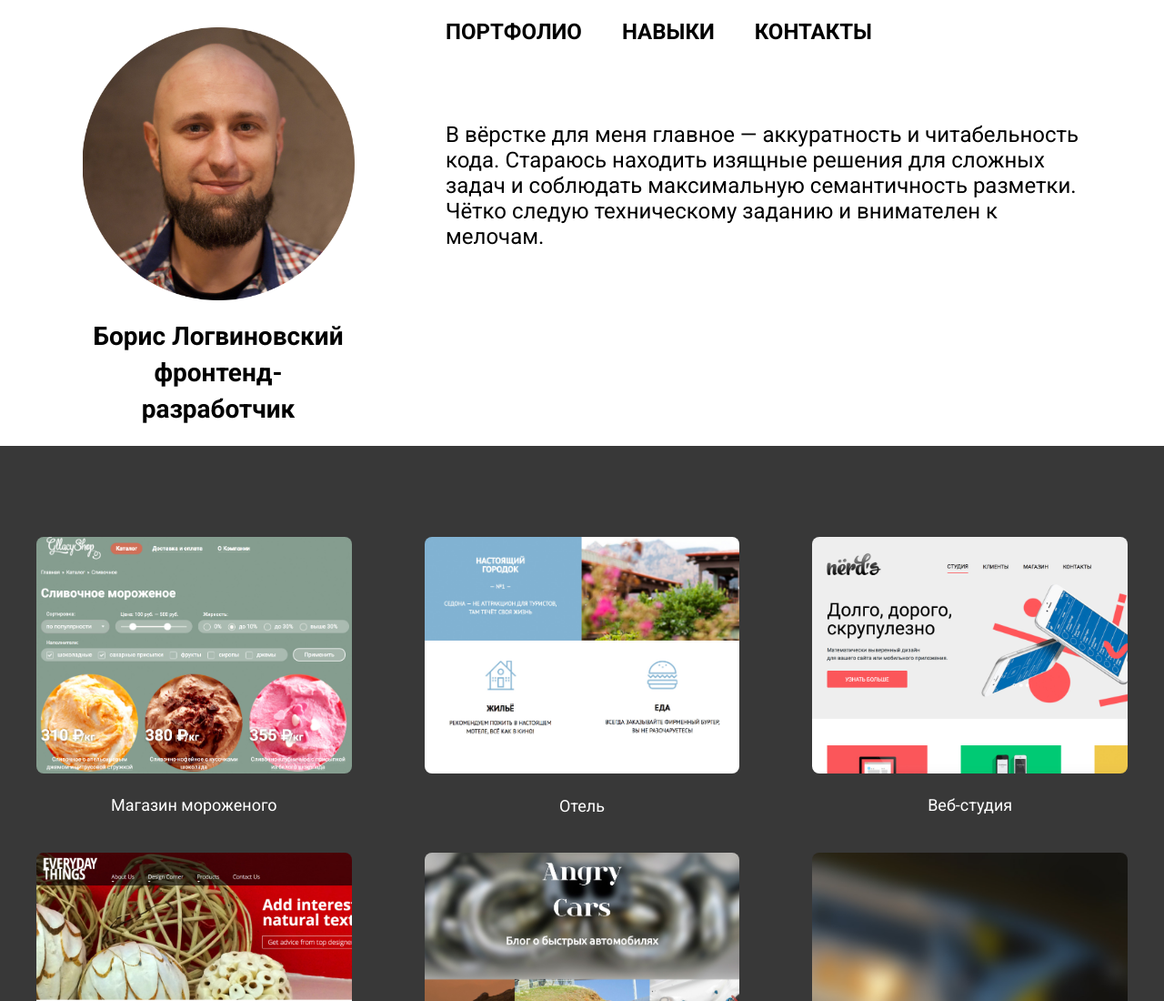
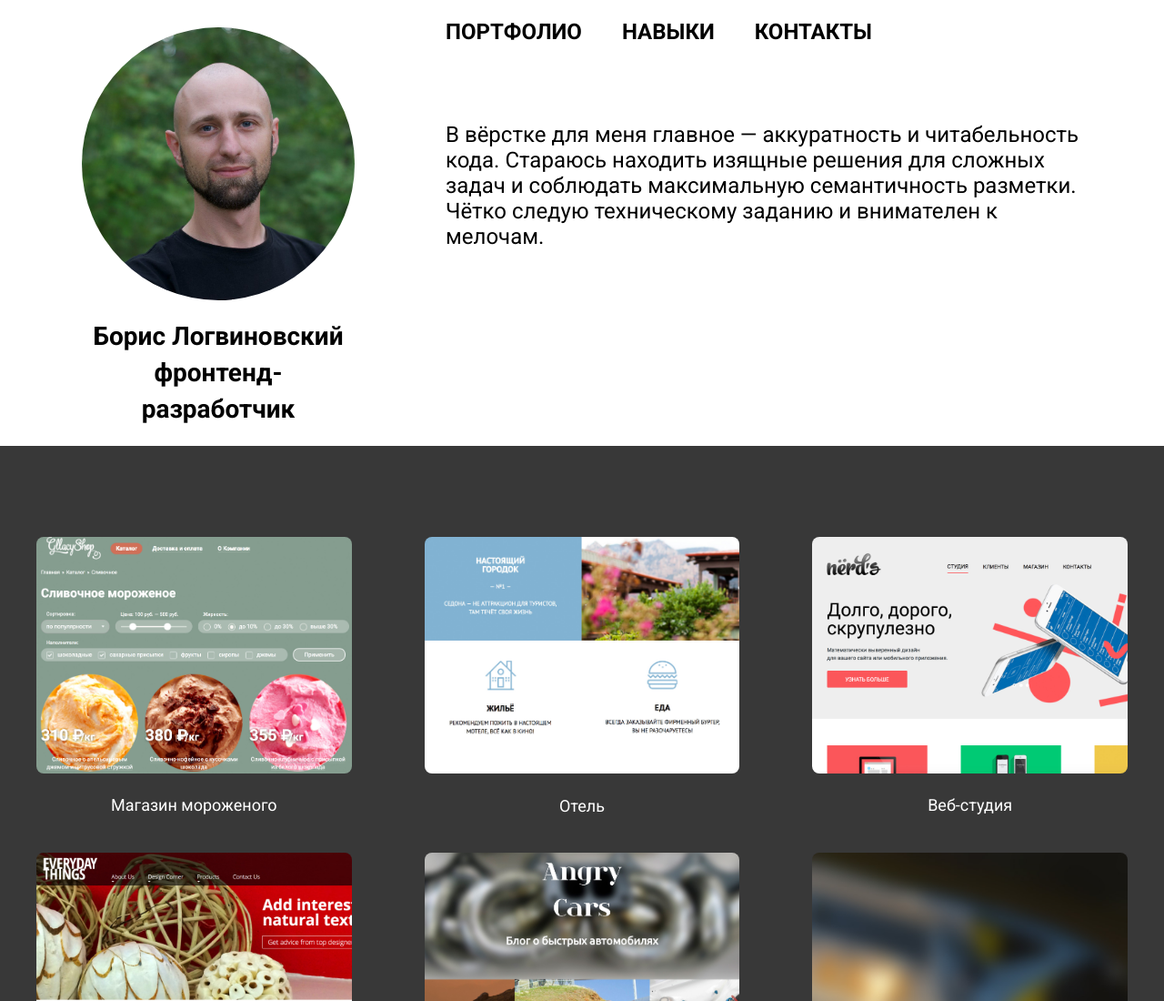
Before and after one commit to Psychogrinder/boris-logvinovsky, a plain HTML site: page index.html in a window 1280 px wide. Shown: the top 1100 px of the page at 91% size. Drawn offline with Linux system fonts and the light colour scheme.

Commit message:
work03 Add new userpic

```diff
--- a/css/style.css
+++ b/css/style.css
@@ -75,10 +75,11 @@ nav {
   /*outline: 2px dotted green;*/
   display: block;
   height: 300px;
-  background-image: url(../img/ava.png);
+  background-image: url(../img/ava2.jpg);
   background-repeat: no-repeat;
   background-position: center;
   background-size: contain;
+  border-radius: 50%;
 }
 
 .portrait-name{
```
Also changed, not shown: index.html (+1 -3 lines), img/ava2.jpg (added).
